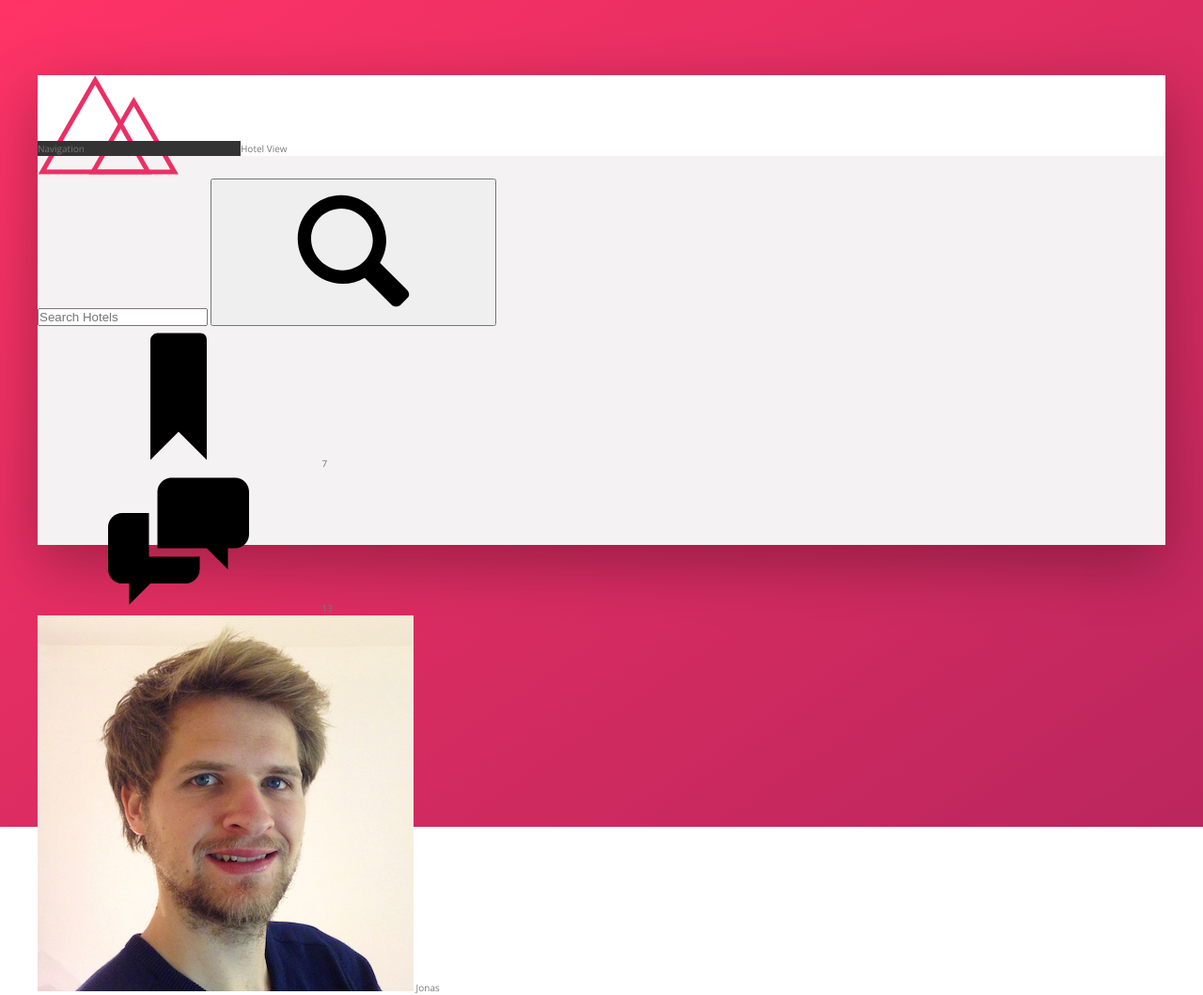
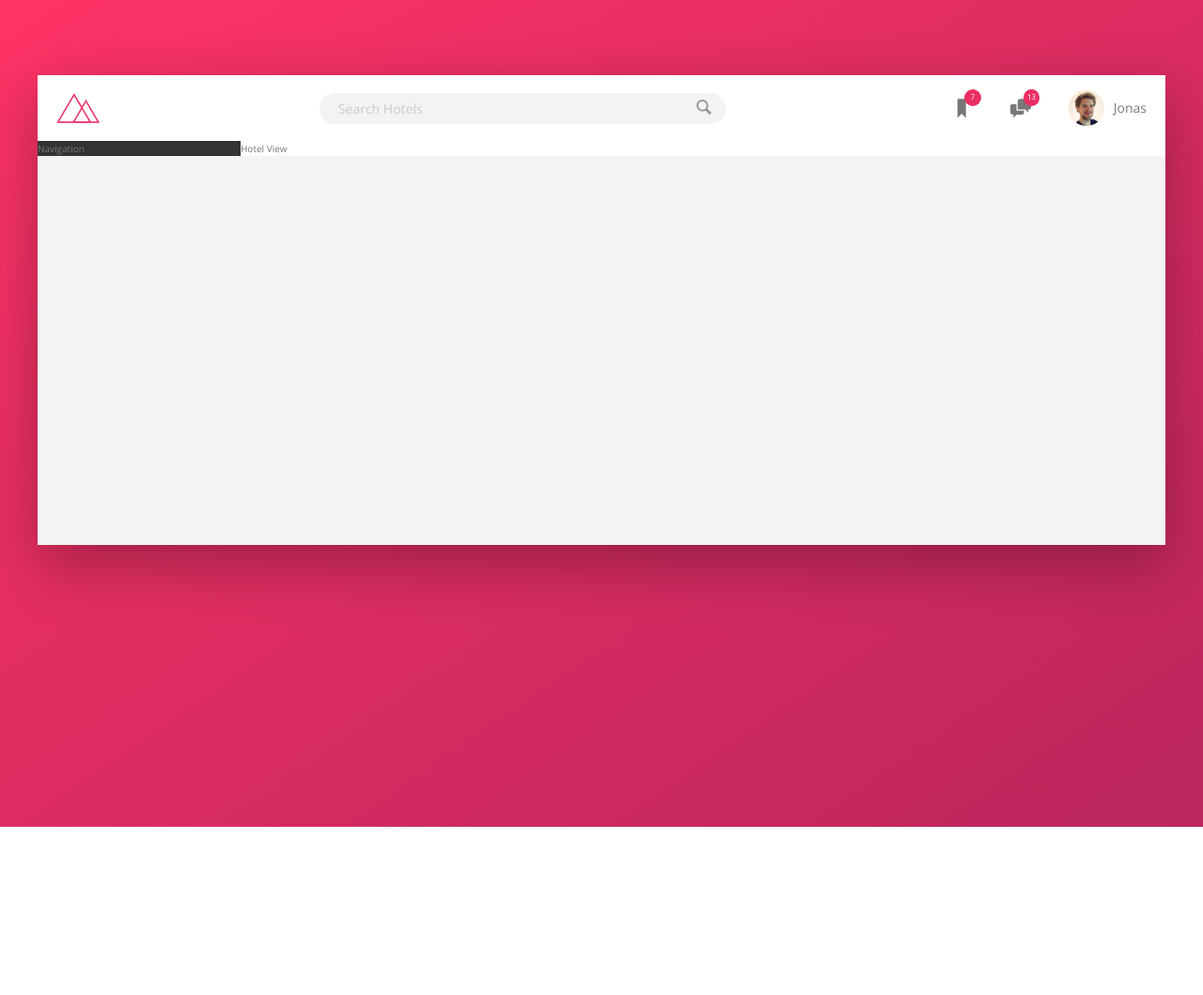
Before and after one commit to BradFabian/trillo, a website: page index.html in a window 1280 px wide. Shown: the whole page at 94% size. After the commit the page ends 880 px from the top, so only its background shows below. Drawn offline with nearby package versions, Linux system fonts and the light colour scheme.

Commit message:
finsihed header

```diff
--- a/index.html
+++ b/index.html
@@ -16,8 +16,8 @@
                 <img src="img/logo.png" alt="trillo logo" class="logo">
 
                 <form action='#' class="search">
-                    <input type="text"class="search_input" placeholder="Search Hotels">
-                    <button class="search_button">
+                    <input type="text"class="search__input" placeholder="Search Hotels">
+                    <button class="search__button">
                         <svg class="search__icon">
                             <use xlink:href="img/sprite.svg#icon-magnifying-glass"></use>
                         </svg>
--- a/sass/_components.scss
+++ b/sass/_components.scss
@@ -0,0 +1,111 @@
+//////// LOGO
+.logo {
+  height: 3.25rem;
+  margin-left: 2rem;
+}
+
+/////// SEARCH
+
+.search {
+  flex: 0 0 40%;
+
+  display: flex;
+  align-items: center;
+  justify-content: center;
+
+  &__input {
+    font-family: inherit;
+    font-size: inherit;
+    color: inherit;
+    background-color: var(--grey-light-2);
+    border: none;
+    padding: 0.7rem 2rem;
+    border-radius: 100px;
+    width: 90%;
+    transition: all 0.2s;
+    margin-right: -3.25rem;
+
+    &:focus {
+      outline: none;
+      width: 100%;
+      background-color: var(--grey-light-3);
+    }
+
+    &::-webkit-input-placeholder {
+      font-weight: 100;
+      color: var(--grey-light-4);
+    }
+  }
+
+  &__input:focus + &__button {
+    background-color: var(--grey-light-3);
+  }
+
+  &__button {
+    border: none;
+    background-color: var(--grey-light-2);
+
+    &:focus {
+      outline: none;
+    }
+
+    &:active {
+      transform: translateY(2px);
+    }
+  }
+
+  &__icon {
+    height: 2rem;
+    width: 2rem;
+    fill: var(--grey-dark-3);
+  }
+}
+
+////// USER NAVIGATION
+.user-nav {
+  display: flex;
+  align-self: stretch;
+  align-items: center;
+  justify-content: center;
+  & > * {
+    padding: 0 2rem;
+    cursor: pointer;
+    height: 100%;
+    display: flex;
+    align-items: center;
+  } //direct children//
+
+  & > *:hover {
+    background-color: var(--grey-light-2);
+  }
+  &__icon-box {
+    position: relative;
+  }
+
+  &__icon {
+    height: 2.25rem;
+    width: 2.25rem;
+    fill: var(--grey-dark-2);
+  }
+  &__notification {
+    font-size: 0.8rem;
+    height: 1.75rem;
+    width: 1.75rem;
+    border-radius: 100px;
+    background-color: var(--color-primary);
+    color: #fff;
+    position: absolute;
+    top: 1.5rem;
+    right: 1.1rem;
+
+    display: flex;
+    justify-content: center;
+    align-items: center;
+  }
+
+  &__user-photo {
+    height: 3.75rem;
+    border-radius: 50%;
+    margin-right: 1rem;
+  }
+}
--- a/sass/_layout.scss
+++ b/sass/_layout.scss
@@ -8,9 +8,13 @@
 }
 
 .header {
+  font-size: 1.4rem;
   height: 7rem;
   background-color: #fff;
   border-bottom: var(--grey-light-2);
+  display: flex;
+  justify-content: space-between;
+  align-items: center;
 }
 
 .content {
```
Also changed, not shown: css/style.css.
